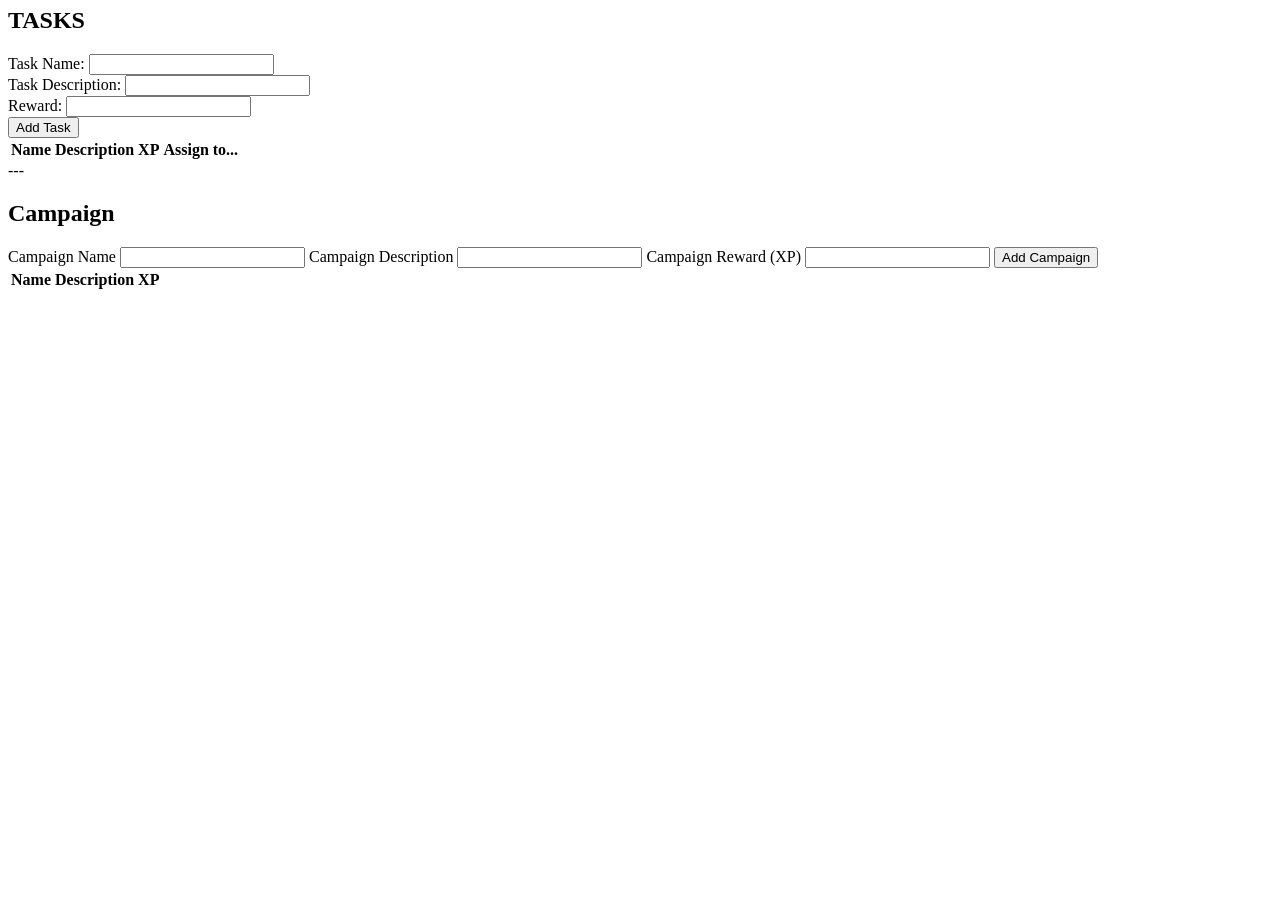
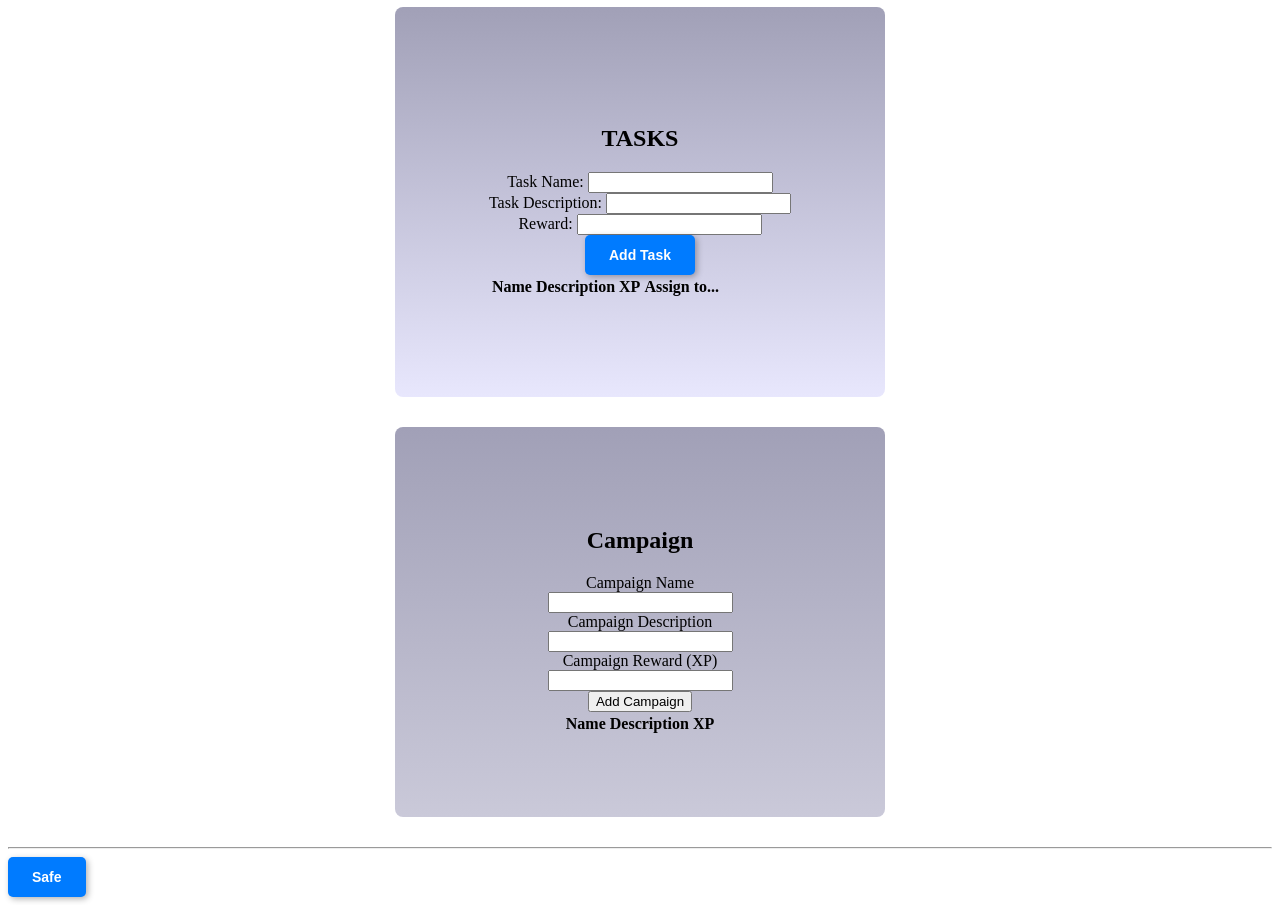
Before and after one commit to logvashgod/projectX-ALT, a plain HTML site: page campaign/campaign.html in a window 1280 px wide. Shown: the part 73-978 px from the top of the page. Before the commit the page ends 800 px from the top, so only its background shows below. Drawn offline with Linux system fonts and the light colour scheme.

Commit message:
some updates

```diff
--- a/campaign/campaign.html
+++ b/campaign/campaign.html
@@ -4,10 +4,13 @@
     <meta charset="UTF-8" />
     <meta http-equiv="X-UA-Compatible" content="IE=edge" />
     <meta name="viewport" content="width=device-width, initial-scale=1.0" />
-    <title>Document</title>
+    <title>Container</title>
+    <link rel="stylesheet" href="style.css">
   </head>
   <body>
     <h1>Campaign Constructor</h1>
+    <div id="container">
+
         <h2>TASKS</h2>
         <form>
           <label for="taskName">Task Name:</label>
@@ -34,7 +37,8 @@
               <!-- Task rows will be added dynamically here -->
             </tbody>
           </table>
-      ---
+    </div>
+    <div id="container2">
 
         <h2>Campaign</h2>
         <label for="campaignName">Campaign Name</label>
@@ -66,6 +70,10 @@
           <!-- dinamic rows-->
         </tbody>
       </table>
+    </div>
+
+    <hr />
+    <button id="safebtn" onclick="safeAll">Safe</button>
     <script src="main.js"></script>
   </body>
 </html>
--- a/campaign/main.js
+++ b/campaign/main.js
@@ -46,14 +46,6 @@ function updateTaskTable() {
     let xpCell = row.insertCell(2);
     xpCell.innerHTML = task.xp;
 
-    let buttonCell = row.insertCell(3);
-    let button = document.createElement("button");
-    button.innerText = "+";
-    button.onclick = function () {
-      openCampaignMenu(task);
-    };
-    buttonCell.appendChild(button);
-
     //dropown of campaigns
     let campaignList = "";
 
@@ -62,7 +54,7 @@ function updateTaskTable() {
         <option value="${j}">${campaigns[j].name}</option>
         `;
     }
-    let dropdownCell = row.insertCell(4);
+    let dropdownCell = row.insertCell(3);
     dropdownCell.innerHTML = `
     <select id="campaignSelect${i}">
         <option value="-1">Assign to a campaign</option>
@@ -124,3 +116,16 @@ function updateCampaignTable() {
     xpCell.innerHTML = campaign.xp;
   }
 }
+
+function assignTaskToCampaign(taskIndex) {
+  let campaignIndex = document.getElementById(
+    `campaignSelect${taskIndex}`
+  ).value;
+  if (campaignIndex >= 0) {
+    campaigns[campaignIndex].tasks.push(tasks[taskIndex]);
+  }
+}
+
+function safeAll() {
+  localStorage.setItem("tasks", JSON.stringify(tasks));
+}
--- /dev/null
+++ b/campaign/style.css
@@ -0,0 +1,58 @@
+h1 {
+  font-weight: 900;
+  color: brown;
+  justify-content: center;
+  padding-left: 40%;
+}
+
+#container,
+#container2 {
+  display: flex;
+  flex-direction: column;
+  justify-content: center;
+  align-items: center;
+  margin: 0 auto;
+}
+
+#container {
+  border-radius: 0.5rem;
+  border: navy;
+  width: 450px;
+  height: 350px;
+  background-image: linear-gradient(to top, #e8e7fd, #a1a0b7);
+  padding: 20px;
+  text-align: center;
+  box-shadow: 10px;
+  margin-bottom: 30px;
+}
+
+#container2 {
+  border-radius: 0.5rem;
+  border: navy;
+  width: 450px;
+  height: 350px;
+  background-image: linear-gradient(to top, #cac9d9, #a1a0b7);
+  padding: 20px;
+  text-align: center;
+  box-shadow: 10px;
+  margin-bottom: 30px;
+}
+
+button {
+  display: inline-block;
+  padding: 12px 24px;
+  font-size: 14px;
+  font-weight: bold;
+  color: #fff;
+  background-color: #007bff;
+  border: none;
+  border-radius: 5px;
+  cursor: pointer;
+  box-shadow: 2px 2px 6px rgba(0, 0, 0, 0.3);
+  transition: transform 0.2s ease-in-out, box-shadow 0.2s ease-in-out;
+}
+
+.button:hover {
+  transform: translateY(-2px);
+  box-shadow: 4px 4px 10px rgba(0, 0, 0, 0.4);
+}
--- a/logic.js
+++ b/logic.js
@@ -228,5 +228,3 @@ ADD_BUTTON.addEventListener("click", () => {
 });
 // refresh
 refreshList();
-
-////
```
Lines whose indentation alone changed are shown as unchanged.
